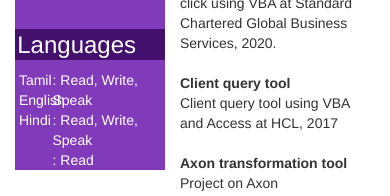
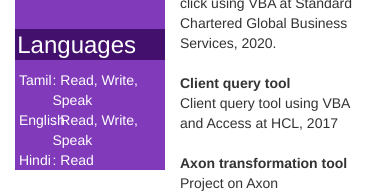
Before and after one commit to techie40/resume, a plain HTML site: page index.html in a window 390 px wide. Shown: the part 2275-2471 px from the top of the page. Drawn offline with nearby package versions, Linux system fonts and the light colour scheme.

Commit message:
Add files via upload

```diff
--- a/index.html
+++ b/index.html
@@ -180,12 +180,20 @@
 
                 <div class="col-xs-3 col-lg-3" style="margin:0px;padding:0px;">
                     &nbsp;Tamil<br>
+                </div>
+                <div class="col-xs-9 col-lg-9" style="margin:0px;padding:0px;">
+                    : Read, Write, Speak<br>
+                </div>
+                <div class="col-xs-3 col-lg-3" style="margin:0px;padding:0px;">
                     &nbsp;English<br>
+                </div>
+                <div class="col-xs-9 col-lg-9" style="margin:0px;padding:0px;">
+                    : Read, Write, Speak<br>
+                </div>
+                <div class="col-xs-3 col-lg-3" style="margin:0px;padding:0px;">
                     &nbsp;Hindi<br>
                 </div>
                 <div class="col-xs-9 col-lg-9" style="margin:0px;padding:0px;">
-                    : Read, Write, Speak<br>
-                    : Read, Write, Speak<br>
                     : Read<br>
                 </div>
             </div>
```
